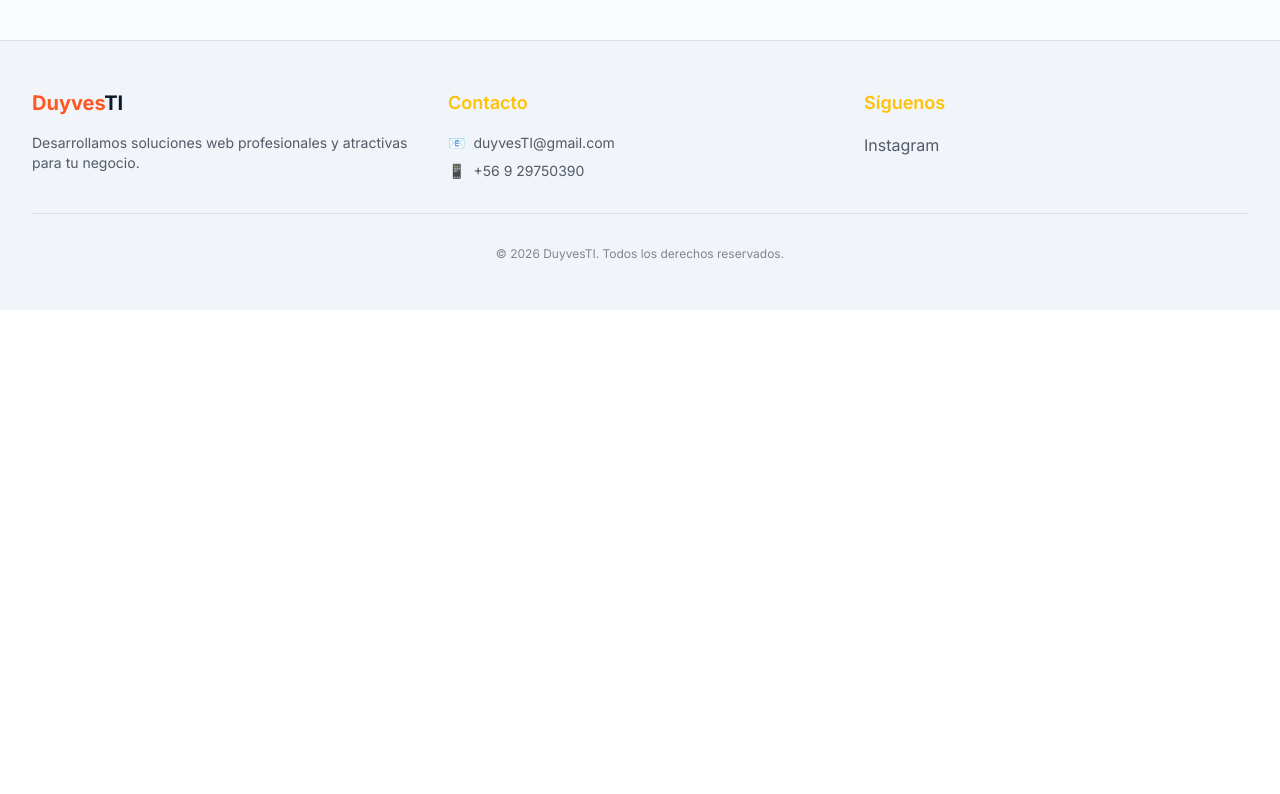
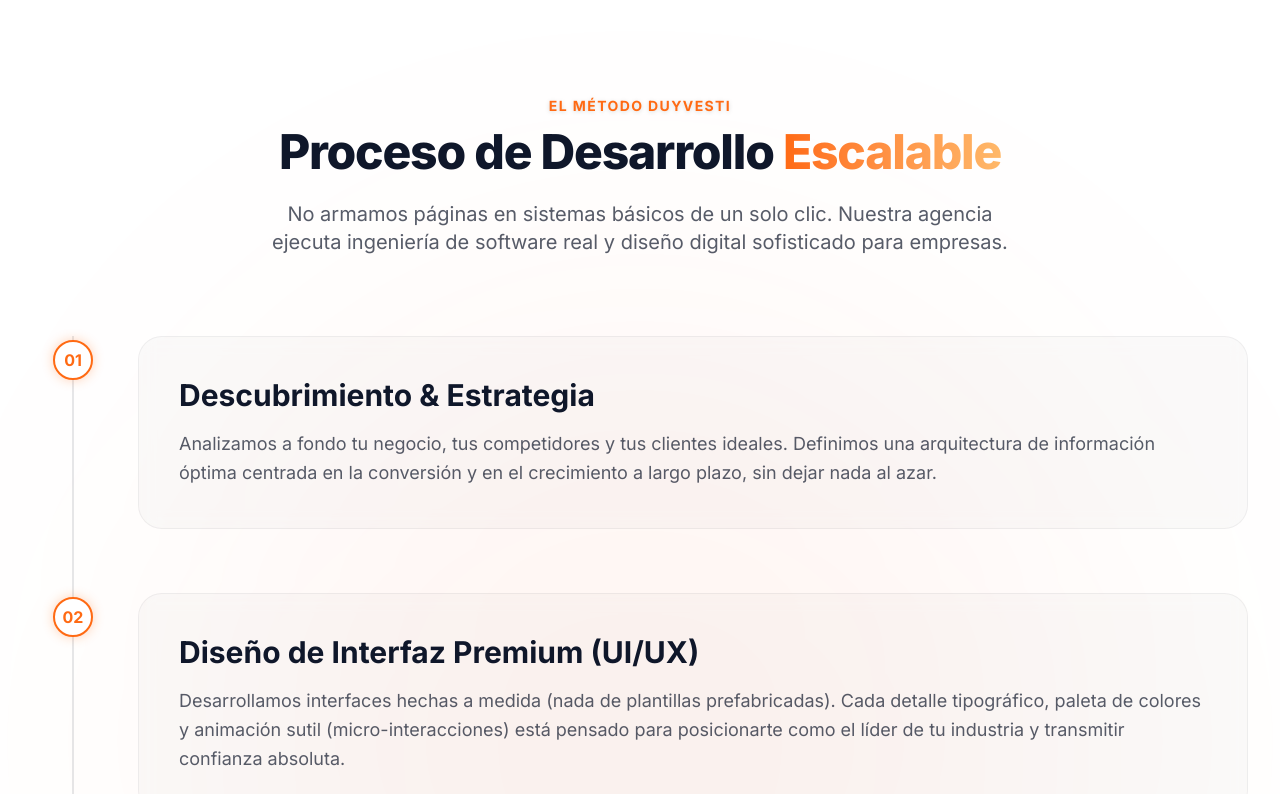
Before and after one commit to DuyvesTI/WebPagesDuyvesTI, a Next.js app: page / in a window 1280 px wide. Shown: the part 1360-2154 px from the top of the page. Before the commit the page ends 1670 px from the top, so only its background shows below. Built offline with nearby package versions, Linux system fonts and the light colour scheme.

Commit message:
feat: agregar seccion premium de proceso de trabajo

```diff
--- a/src/app/page.tsx
+++ b/src/app/page.tsx
@@ -1,11 +1,13 @@
 import Hero from "@/components/Hero";
 import Services from "@/components/Services";
+import Process from "@/components/Process";
 
 export default function Home() {
   return (
-    <div className="flex flex-col gap-10">
+    <div className="flex flex-col">
       <Hero />
       <Services />
+      <Process />
     </div>
   );
 }
--- /dev/null
+++ b/src/components/Process.tsx
@@ -0,0 +1,80 @@
+"use client";
+
+import React from "react";
+
+export default function Process() {
+  const steps = [
+    {
+      id: "01",
+      title: "Descubrimiento & Estrategia",
+      description:
+        "Analizamos a fondo tu negocio, tus competidores y tus clientes ideales. Definimos una arquitectura de información óptima centrada en la conversión y en el crecimiento a largo plazo, sin dejar nada al azar.",
+    },
+    {
+      id: "02",
+      title: "Diseño de Interfaz Premium (UI/UX)",
+      description:
+        "Desarrollamos interfaces hechas a medida (nada de plantillas prefabricadas). Cada detalle tipográfico, paleta de colores y animación sutil (micro-interacciones) está pensado para posicionarte como el líder de tu industria y transmitir confianza absoluta.",
+    },
+    {
+      id: "03",
+      title: "Ingeniería y Desarrollo Avanzado",
+      description:
+        "A diferencia de las alternativas lentas y básicas, nosotros programamos desde cero usando React, Next.js y Tailwind CSS. El resultado es un producto digital altamente robusto, ultra-rápido, escalable y preparado estructuralmente para liderar en Google (SEO y Core Web Vitals).",
+    },
+    {
+      id: "04",
+      title: "Lanzamiento y Entrega Total",
+      description:
+        "Desplegamos tu proyecto con los más altos estándares de rendimiento. Te entregamos el control absoluto e irrestricto y el código fuente original. Eres 100% dueño de tu producto, nosotros cobramos solo por el desarrollo—nada de cuotas mensuales de amarre o 'letra chica'.",
+    },
+  ];
+
+  return (
+    <section id="proceso" className="py-24 relative overflow-hidden bg-background">
+      {/* Elemento de iluminación decorativo Premium */}
+      <div className="absolute top-1/2 left-1/2 -translate-x-1/2 -translate-y-1/2 w-[600px] h-[600px] sm:w-[900px] sm:h-[900px] bg-[var(--orange)]/5 rounded-full blur-[100px] sm:blur-[140px] pointer-events-none" />
+
+      <div className="max-w-7xl mx-auto px-4 sm:px-6 lg:px-8 relative z-10">
+        <div className="text-center max-w-3xl mx-auto mb-20 animate-fade-in">
+          <h2 className="text-sm font-bold tracking-widest text-[#FF6A13] uppercase mb-3 drop-shadow-sm">
+            EL MÉTODO DUYVESTI
+          </h2>
+          <h3 className="text-4xl md:text-5xl font-extrabold text-foreground tracking-tight mb-6">
+            Proceso de Desarrollo <span className="text-transparent bg-clip-text bg-gradient-to-r from-[#FF6A13] to-orange-300">Escalable</span>
+          </h3>
+          <p className="text-xl text-foreground/70">
+            No armamos páginas en sistemas básicos de un solo clic. Nuestra agencia ejecuta ingeniería de software real y diseño digital sofisticado para empresas.
+          </p>
+        </div>
+
+        <div className="relative border-l-2 border-foreground/10 ml-4 md:ml-10 space-y-16">
+          {steps.map((step) => (
+            <div key={step.id} className="relative pl-10 md:pl-16 group">
+              {/* Indicador Numérico Brillante del timeline */}
+              <div className="absolute -left-[17px] md:-left-[21px] top-1 flex flex-col items-center">
+                <span className="flex items-center justify-center w-8 h-8 md:w-10 md:h-10 rounded-full bg-background border-2 border-[#FF6A13] text-[#FF6A13] font-bold shadow-[0_0_12px_rgba(255,106,19,0.3)] group-hover:bg-[#FF6A13] group-hover:text-white group-hover:scale-110 transition-all duration-300">
+                  {step.id}
+                </span>
+
+                {/* Línea difuminada decorativa que baja desde el nodo en hover */}
+                <div className="w-[2px] h-32 bg-gradient-to-b from-[#FF6A13] to-transparent opacity-0 group-hover:opacity-100 transition-opacity duration-300 absolute top-10" />
+              </div>
+
+              {/* Tarjeta de Contenido Glassmorphism Premium */}
+              <div className="bg-foreground/[0.02] border border-foreground/5 p-8 sm:p-10 rounded-3xl hover:bg-foreground/[0.04] transition-all duration-500 hover:shadow-[0_8px_30px_rgb(0,0,0,0.04)] dark:hover:shadow-[0_8px_30px_rgb(255,106,19,0.05)] backdrop-blur-sm relative overflow-hidden">
+                <div className="absolute inset-0 bg-gradient-to-br from-[#FF6A13]/5 to-transparent opacity-0 group-hover:opacity-100 transition-opacity duration-500" />
+                <h4 className="text-2xl md:text-3xl font-bold text-foreground mb-4 relative z-10 transition-colors group-hover:text-[#FF6A13]">
+                  {step.title}
+                </h4>
+                <p className="text-foreground/70 leading-relaxed text-lg relative z-10">
+                  {step.description}
+                </p>
+              </div>
+            </div>
+          ))}
+        </div>
+      </div>
+    </section>
+  );
+}
```
